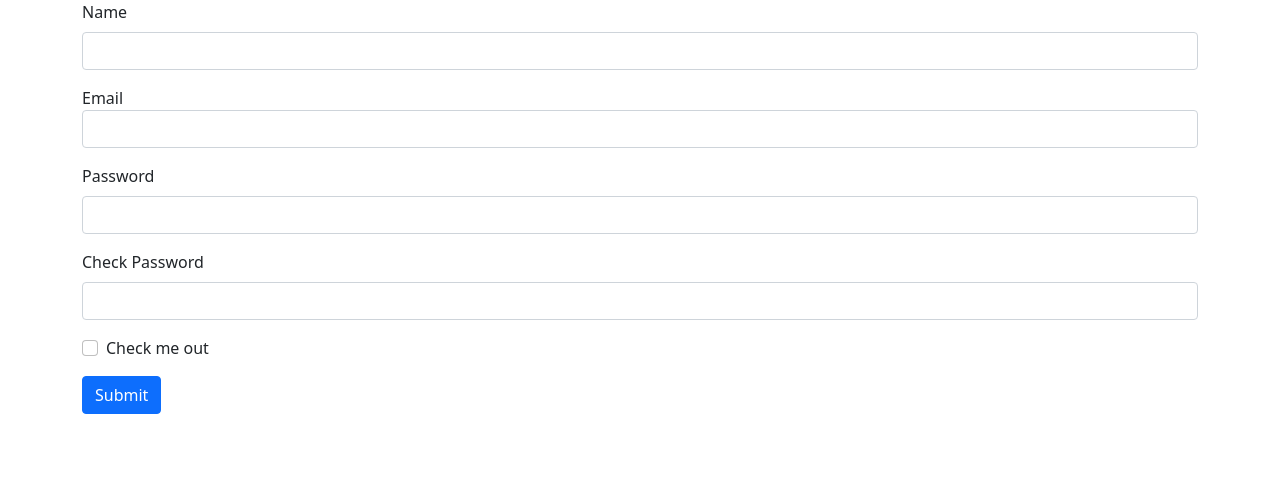
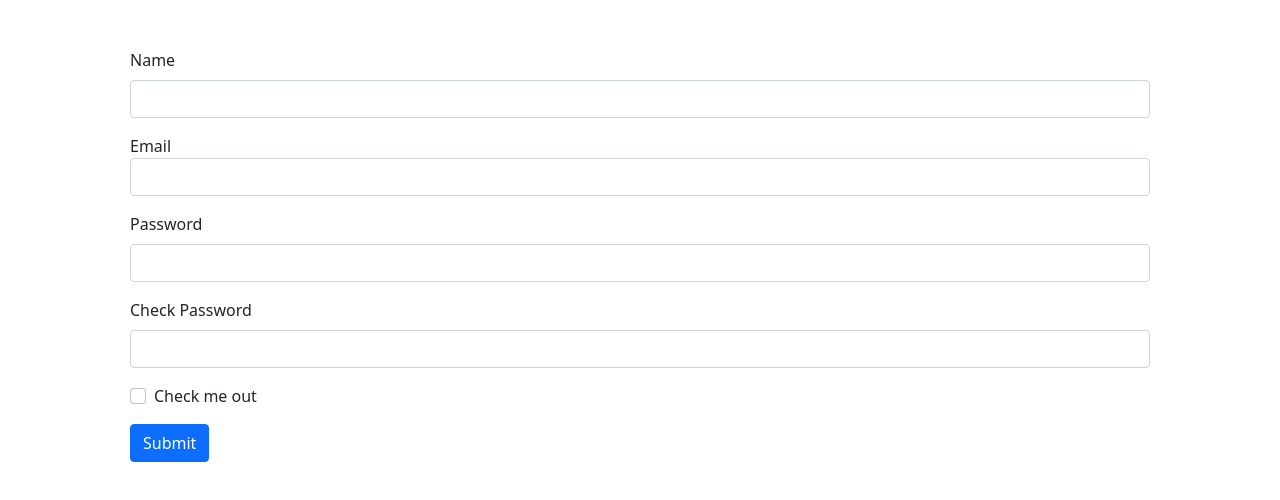
Before and after one commit to hiennttph12225/Baitapthuhien, a plain HTML site: page index.html in a window 1280 px wide. Drawn offline with nearby package versions, Linux system fonts and the light colour scheme.

Commit message:
update bài tập js

```diff
--- a/asset/js/main.js
+++ b/asset/js/main.js
@@ -10,21 +10,17 @@
 const rePassword = document.querySelector("#exampleInputRePassword");
 let succesStatus = false
 
-//hàm check kí tự đặc biệt
 const handleCheckSpecialCharacters = (charaters) => {
   return charaters.match(regex_check_special_characters);
 };
-//hàm check email
 const handleCheckEmail = (email) => {
   return regex_check_email.test(String(email).toLowerCase());
 };
-// check đăng kí thành công
 const checkSignUpSucces = () =>{
     if(!succesStatus){
         alert('Đăng kí thành công')
     }
 }
-//submit form
 const handleSubmit = () => {
   if (
     name.value == "" ||
--- a/index.html
+++ b/index.html
@@ -1,15 +1,18 @@
 <!DOCTYPE html>
 <html lang="en">
+
 <head>
   <meta charset="UTF-8">
   <meta http-equiv="X-UA-Compatible" content="IE=edge">
   <meta name="viewport" content="width=device-width, initial-scale=1.0">
   <title>Document</title>
-    <link href="https://cdn.jsdelivr.net/npm/bootstrap@5.1.1/dist/css/bootstrap.min.css" rel="stylesheet" integrity="sha384-F3w7mX95PdgyTmZZMECAngseQB83DfGTowi0iMjiWaeVhAn4FJkqJByhZMI3AhiU" crossorigin="anonymous">
+  <link href="https://cdn.jsdelivr.net/npm/bootstrap@5.1.1/dist/css/bootstrap.min.css" rel="stylesheet"
+    integrity="sha384-F3w7mX95PdgyTmZZMECAngseQB83DfGTowi0iMjiWaeVhAn4FJkqJByhZMI3AhiU" crossorigin="anonymous">
 </head>
+
 <body>
   <div class="container">
-    <form>
+    <form class="p-5">
       <div class="mb-3">
         <label class="form-label">Name</label>
         <input type="text" class="form-control" id="nameInput" aria-describedby="emailHelp">
@@ -35,7 +38,10 @@
       <button type="button" onclick="handleSubmit()" class="btn btn-primary">Submit</button>
     </form>
   </div>
-      <script src="https://cdn.jsdelivr.net/npm/bootstrap@5.1.1/dist/js/bootstrap.bundle.min.js" integrity="sha384-/bQdsTh/da6pkI1MST/rWKFNjaCP5gBSY4sEBT38Q/9RBh9AH40zEOg7Hlq2THRZ" crossorigin="anonymous"></script>
+  <script src="https://cdn.jsdelivr.net/npm/bootstrap@5.1.1/dist/js/bootstrap.bundle.min.js"
+    integrity="sha384-/bQdsTh/da6pkI1MST/rWKFNjaCP5gBSY4sEBT38Q/9RBh9AH40zEOg7Hlq2THRZ"
+    crossorigin="anonymous"></script>
   <script src="./asset/js/main.js"></script>
 </body>
+
 </html>
```
Lines whose indentation alone changed are shown as unchanged.
